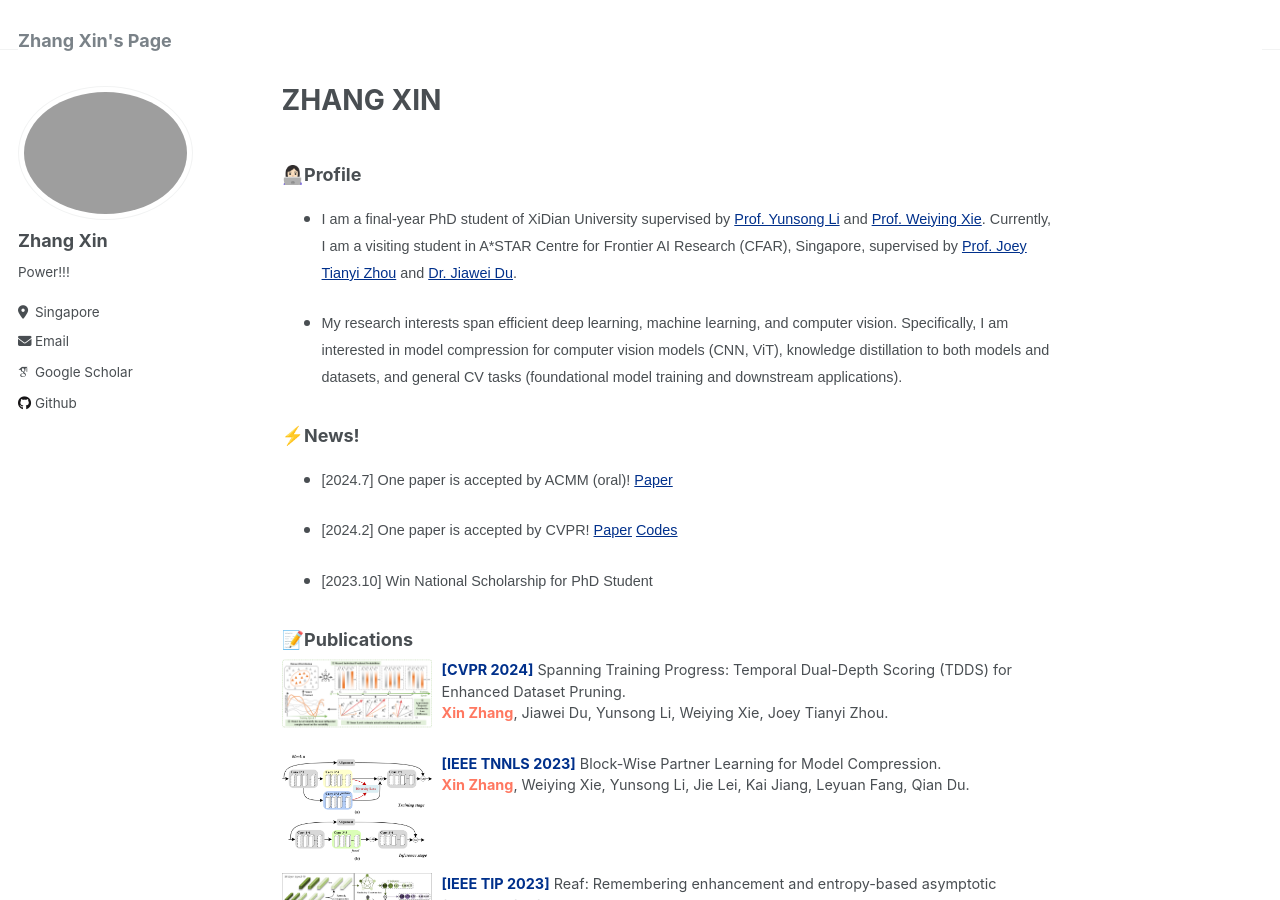
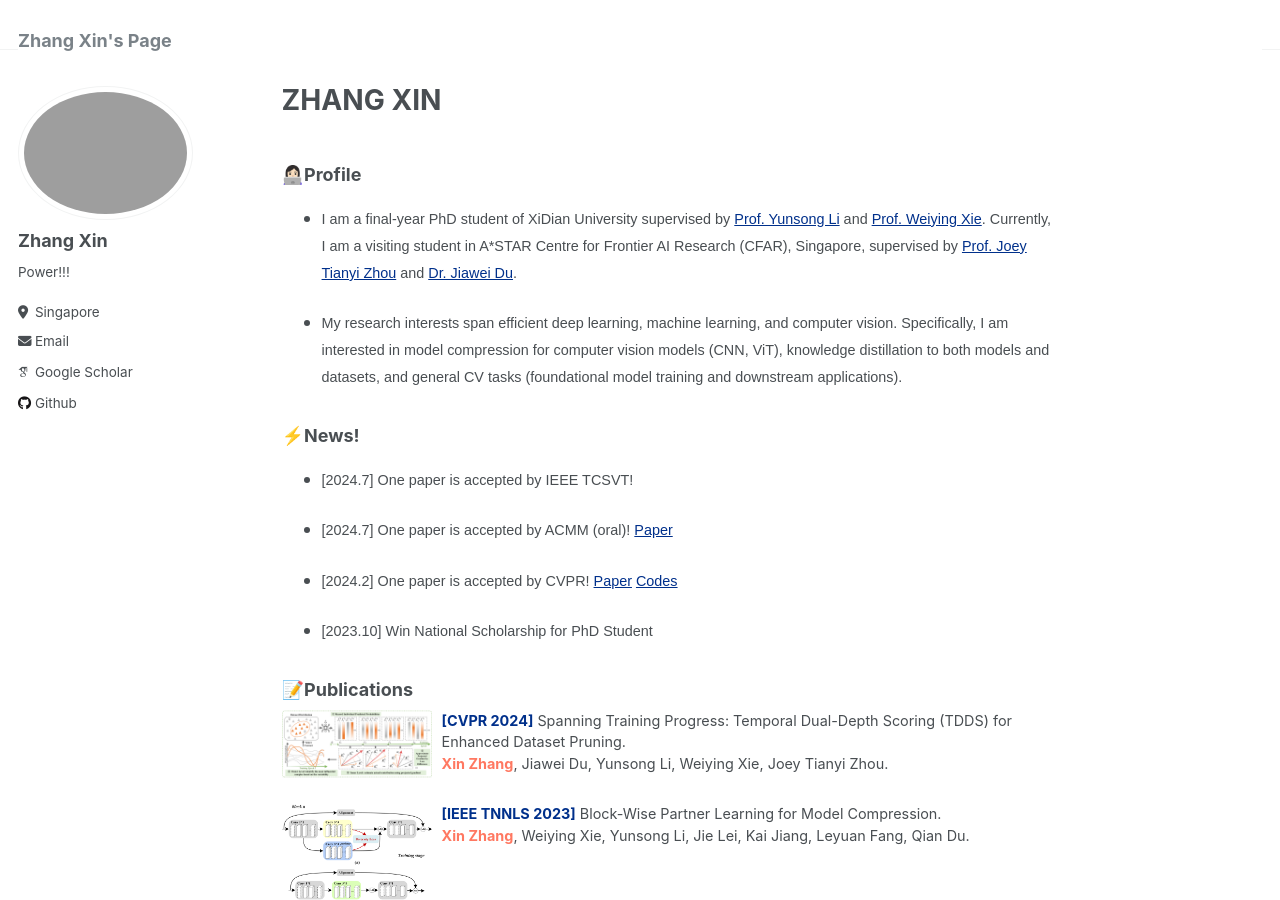
Before and after one commit to zhangxin-xd/zhangxin-xd.github.io, a Jekyll site: the page built from _pages/about.md, in a window 1280 px wide and 900 px high. Built offline with Jekyll 4.4.1, drawn with Linux system fonts in a browser that asks for light colours; some web fonts are replaced.

Commit message:
Update about.md

```diff
--- a/_pages/about.md
+++ b/_pages/about.md
@@ -14,6 +14,8 @@ redirect_from:
 - <span style="font-family:Arial; font-size:0.8em;"> My research interests span efficient deep learning, machine learning, and computer vision. Specifically, I am interested in model compression for computer vision models (CNN, ViT), knowledge distillation to both models and datasets, and general CV tasks (foundational model training and downstream applications).
 
 ### ⚡️News!
+- <span style="font-family:Arial; font-size:0.8em;"> [2024.7] One paper is accepted by IEEE TCSVT!
+
 - <span style="font-family:Arial; font-size:0.8em;"> [2024.7] One paper is accepted by ACMM (oral)! <a href="https://arxiv.org/abs/2406.05677" style="color:#00308B;">Paper
 
 - <span style="font-family:Arial; font-size:0.8em;"> [2024.2] One paper is accepted by CVPR! <a href="https://scholar.google.com/citations?view_op=view_citation&hl=zh-CN&user=rJMMViQAAAAJ&citation_for_view=rJMMViQAAAAJ:Tyk-4Ss8FVUC" style="color:#00308B;">Paper</a> <a href="https://github.com/zhangxin-xd/Dataset-Pruning-TDDS" style="color:#00308B;">Codes</a></span>
```
